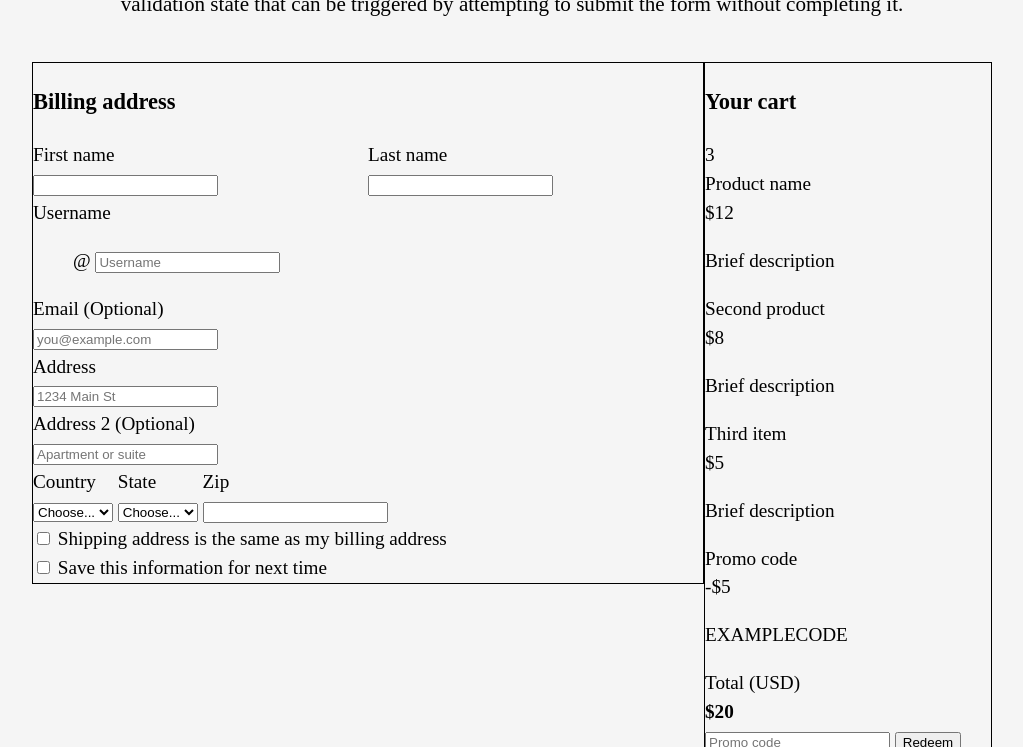
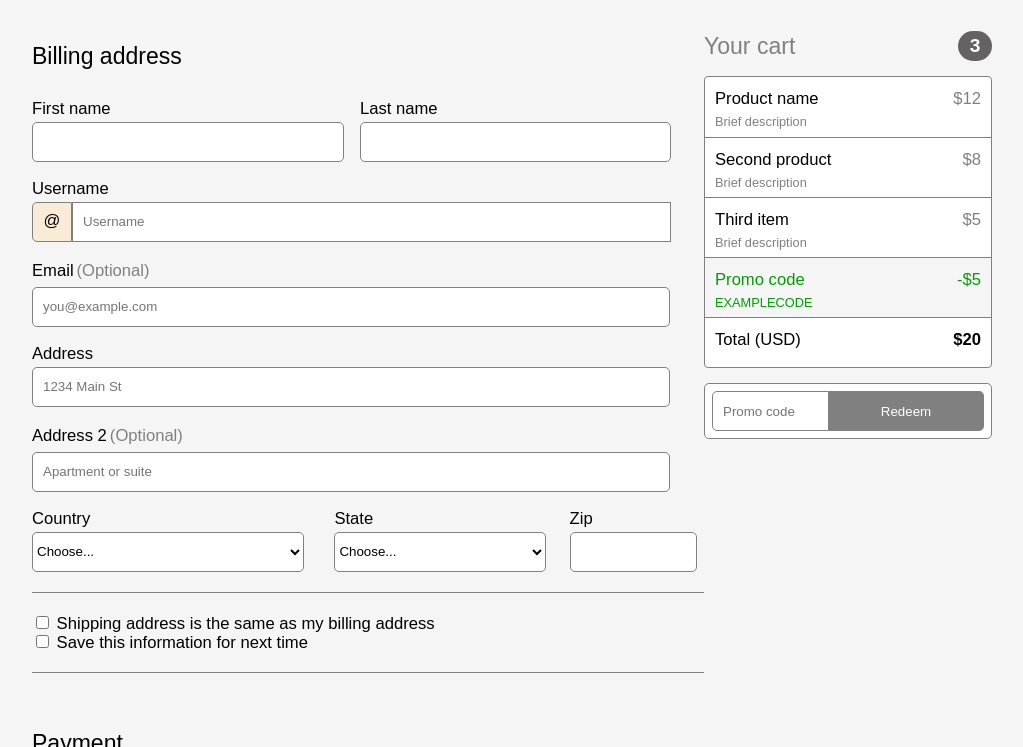
Before and after one commit to DISC-training/template-tuanquoc, a plain HTML site: page index.html in a window 1280 px wide. Shown: the part 225-972 px from the top of the page, without its empty margins (128-1151 px from the left). Drawn offline with Linux system fonts and the light colour scheme.

Commit message:
Update CSS, Need change to flex-box

```diff
--- a/index.html
+++ b/index.html
@@ -35,20 +35,21 @@
 
             <!--full-box for Username, Email, Address, Address 2-->
             <div class = "full-box">
-                <form >
                     Username <br>
-                    <ul>
-                        <li> @</li>
-                        <li><input type="text" name = "username" placeholder="Username"></li>
-                    </ul>
-                </form>
+                    <div id="combine-box1">
+                        <!--<div id="symbol">@</div>-->
+                            <div id= "symbol">@</div>
+                            <input type="text" name = "username" placeholder="Username" id = "username">
+                    </div>
             </div>
 
             <div class = "full-box">
-                <form>
-                    Email (Optional) <br>
+                <div class="combine-text">
+                        <div>Email</div>
+                        <div class="change-text">(Optional)</div>
+                </div>
+
                 <input type="text" name = "email" placeholder="you@example.com">
-                </form>
             </div>
 
             <div class = "full-box">
@@ -59,39 +60,40 @@
             </div>
 
             <div class = "full-box">
-                <form>
-                    Address 2 (Optional) <br>
+                    <div class="combine-text">
+                            <div>Address 2</div>
+                            <div class="change-text">(Optional)</div>
+                    </div>
                     <input type="text" name = "address2" placeholder="Apartment or suite">
-                </form>
             </div>
 
-            <div class = "drop-down-list">
+            <div class = "drop-down-list"  id = "country">
                 <form>
                     Country <br>
-                    <select name="country" id = "country">
-                        <option value="Choose...">Choose...</option>
+                    <select name="country">
+                        <option>Choose...</option>
                         <option value="US">US</option>
                     </select>
                 </form>
             </div>
 
-            <div class = "drop-down-list">
+            <div class = "drop-down-list" id = "state">
                 <form>
                     State <br>
-                    <select name="state" id = "state">
+                    <select name="state">
                         <option>Choose...</option>
                         <option value="cali">Cali</option>
                     </select>
                 </form>
             </div>
 
-            <div class = "small-box">
+            <div class = "small-box" id ="zip">
                 <form>
                     Zip <br>
                     <input type="text" name = "zip">
                 </form>
             </div>
-
+            <div id = "line">
                 <div class = "check-box">
                     <input type="checkbox" name = "checkbox1"> Shipping address is the same as my billing address
                 </div>
@@ -99,59 +101,64 @@
                 <div class = "check-box">
                         <input type="checkbox" name = "checkbox2"> Save this information for next time
                 </div>
+            </div>
+
         </section>
         <!--Your Cart-->
         <aside>
-            <h3> Your cart </h3>
-            <div id = "circle"> 3</div>
-            <div class = "list-money">
-                <div class = "list-left">
-                    Product name
+            <div id ="flex-container">
+                    <h3 id = "yourcart"> Your cart </h3>
+                    <h3 id="circle">3</h3>
             </div>
-                <div class = "list-right">
-                    $12
-                </div>
+            <div id ="table-container">
+                <!--1-->
+                <div class ="content-container" style="border-top: 0px">
+                    <div>
+                        <div>Product name</div>
                         <p> Brief description</p>
                     </div>
-            <div class = "list-money">
-                    <div class = "list-left">
-                        Second product
+                    <div class="cost">$12</div>
                 </div>
-                    <div class = "list-right">
-                        $8
-                    </div>
+                <!--2-->
+                <div class ="content-container">
+                    <div>
+                        <div>Second product</div>
                         <p> Brief description</p>
                     </div>
-            <div class = "list-money">
-                    <div class = "list-left">
-                        Third item
+                    <div class="cost">$8</div>
                 </div>
-                    <div class = "list-right">
-                        $5
-                    </div>
+                <!--3-->
+                <div class ="content-container">
+                    <div>
+                        <div>Third item</div>
                         <p> Brief description</p>
                     </div>
-            <div class = "list-money">
-                    <div class = "list-left">
-                        Promo code
+                    <div class="cost">$5</div>
                 </div>
-                    <div class = "list-right">
-                        -$5
+                <!--4-->
+                <div class ="content-container" id="green-text">
+                    <div>
+                        <div>Promo code</div>
+                        <div><p style="color: rgb(4, 156, 4)">EXAMPLECODE</p></div>
                     </div>
-                    <p> EXAMPLECODE</p>
+                    <div>-$5</div>
                 </div>
-            <div id = "total-money">
-                    <div class= "list-left">
-                        Total (USD)
+                <!--5-->
+                <div class ="content-container" id ="total-cost">
+                    <div>
+                        <div>Total (USD)</div>
                     </div>
-                    <div class = "list-right">
-                        <b>$20</b>
+                    <div><b>$20</b></div>
                 </div>
             </div>
-            <div id = "combine-box">
+
+            <!--Combine-box-->
+                    <div id = "combine-box2">
                         <input type="text" name = "promo-code" placeholder="Promo code" id = "promo-code">
                         <input type="submit" name = "redeem" id = "redeem" value="Redeem">
                     </div>
+
+
         </aside>
     </div>
         <!--Payment-->
--- a/style.css
+++ b/style.css
@@ -2,8 +2,8 @@
     box-sizing: border-box;
 }
 body{
-    font-family: 'Times New Roman', Times, serif;
-    font-size: 1.5vw;
+    font-family: Arial, Helvetica, sans-serif;
+    font-size: 1.3vw;
     margin: auto;
     width: 75%;
     background-color: whitesmoke;
@@ -11,40 +11,53 @@ body{
 }
 header{
     text-align: center;
-    padding: 20px;
+    padding-left: 5px;
+    padding-right: 5px;
 
 }
 header p{
-    font-size: 1.1em;
-    margin-top: 10px;
+    font-size: 1.5vw;
+    margin-top: 0px;
 }
 #logo{
     display: block;
     margin-left: auto;
     margin-right: auto;
     margin-top: 30px;
-    margin-bottom: 10px;
     width: 7%;
 }
 h2{
-    margin: auto;
     font-weight: 500;
     font-size: 2.5vw;
-
+    margin-bottom: 0px;
+    margin-top: 20px;
+}
+h3{
+    font-weight: 500;
+    font-size: 1.8vw;
+}
+input[type="text"], input[type="submit"]{
+    height: 40px;
+    width: 95%;
+    border: 1px solid  gray;
+    border-radius: 5px;
+    padding: 10px;
+    outline: none;
+}
+input:focus{
+    border: 3px solid lightblue;
 }
 /*aside is your cart*/
 aside{
     float: left;
     width: 30%;
-    border: 1px black solid;
     margin: auto;
 }
 /*section is billing address*/
 section{
     float: left;
     width: 70%;
-    border: 1px black solid;
-
+    margin-bottom: 20px;
 }
 #Payment{
     clear: both;
@@ -52,10 +65,11 @@ section{
 }
 .half-box{
     float: left;
-    width: 50%;
+    width: 48.8%;
+    margin-bottom: 15px;
 }
-.half-box p{
-    display: block;
+.full-box{
+    margin-bottom: 15px;
 }
 #clear-box{
     clear: left;
@@ -68,16 +82,184 @@ footer{
     display: inline-block;
 }
 /*symbol is @*/
+/*
 #symbol{
+    width: 6%;
+    height: 40px;
+    border: 1px gray solid;
+    float: left;
+    padding: 5px 0;
+    text-align: center;
+    font-size: 0.9em;
+    font-style: oblique;
+    border-top-left-radius: 5px;
+    border-bottom-left-radius: 5px;
+    background-color: lightgray;
+}
+#username{
+    width: 88%;
+    border-radius: 0px;
+}
+*/
+#combine-box1{
+    display: flex;
+    height: 40px;
+}
+#symbol{
+    height: 40px;
     width: 40px;
-    padding: 10px;
-    background-color: lightblue;
+    border: 1px solid gray;
+    display: flex;
+    justify-content: center;
+    align-items: center;
+    background: antiquewhite;
+    border-top-left-radius: 5px;
+    border-bottom-left-radius: 5px;
+}
+#username{
+    border-radius: 0px;
+    width: 89.2%;
+}
+.combine-text{
+    display: flex;
+    height: 30px;
+    align-items: center;
+    justify-content: flex-start;
+}
+.combine-text div{
+    margin-right: 3px;
+}
+.change-text{
+    font-weight: 200;
+    color: gray;
+}
+select{
+    border: 1px solid   gray;
+    height: 40px;
+    border-radius: 5px;
+    width: 90%;
+}
+
+.drop-down-list{
     float: left;
 }
-li{
-    display: inline;
+select{
+    border: 1px gray solid;
+    background-color: white;
+
 }
-.fullbox{
+select:focus{
+    border: 3px solid lightblue;
+}
+#country{
+    float: left;
+    width: 45%;
+}
+#state{
+    float: left;
+    width: 35%;
+}
+#zip{
+    float: left;
+    width:  20%;
+}
+.check-box{
+    display: inline-block;
     width: 100%;
-    float: left;
+    margin: 0px;
 }
+#line{
+   border-top: 1px solid gray;
+   border-bottom: 1px solid gray;
+   clear: both;
+   padding: 20px 0;
+   margin: 30px 0;
+   line-height: 1;
+   position: relative;
+   top : 20px;
+}
+/* End billing address*/
+
+/*Your cart*/
+#flex-container{
+    display: flex;
+    justify-content: space-between;
+    align-items: center;
+    margin-bottom: 0px;
+    height: 60px;
+}
+
+#yourcart{
+    color: gray;
+}
+#circle{
+    float: right;
+    width: 20%;
+}
+#circle{
+    display: flex;
+    height: 30px;
+    justify-content: center;
+    align-items: center;
+    background-color:rgb(100, 98, 98);
+    border-radius: 40px;
+    color: white;
+    font-weight: bold;
+    font-size: 1.5vw;
+    flex: 0 0 34px;
+    align-self: center;
+}
+#table-container{
+    border: 1px gray solid;
+    border-radius: 4px;
+    background: white;
+    margin-bottom: 15px;
+}
+.content-container{
+    display: flex;
+    justify-content: space-between;
+    border-top: 1px gray solid;
+    padding: 10px;
+    height: 60px;
+    margin-bottom: 0px;
+    margin-top: 0px;
+}
+.content-container div p{
+    color: gray;
+    font-size: 1vw;
+    margin-top: 0px;
+}
+.content-container div div{
+    margin-bottom: 0px;
+}
+.cost{
+    color: gray;
+}
+#total-cost{
+    height: 50px;
+}
+#green-text{
+    color:rgb(4, 156, 4);
+    background: whitesmoke;
+}
+#combine-box2{
+    display: flex;
+    justify-content: center;
+    border: 1px solid gray;
+    padding: 7px;
+    background: white;
+    border-radius: 5px;
+}
+#redeem{
+    border-left: 0px;
+    border-top-left-radius: 0px;
+    border-bottom-left-radius: 0px;
+    background: gray;
+    color: white;
+}
+#promo-code{
+    border-top-right-radius: 0px;
+    border-bottom-right-radius: 0px;
+    width: 70%;
+}
+/*End Your Cart*/
```
Lines whose indentation alone changed are shown as unchanged.
